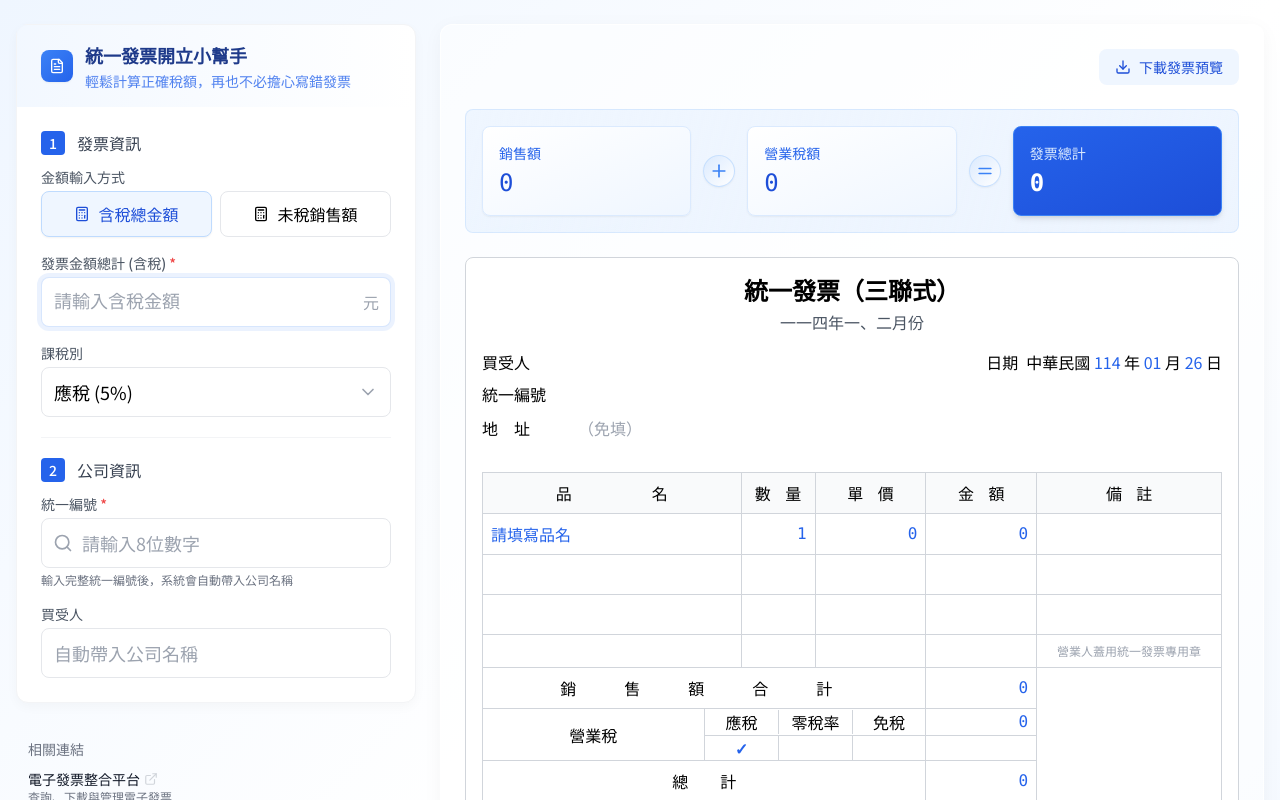
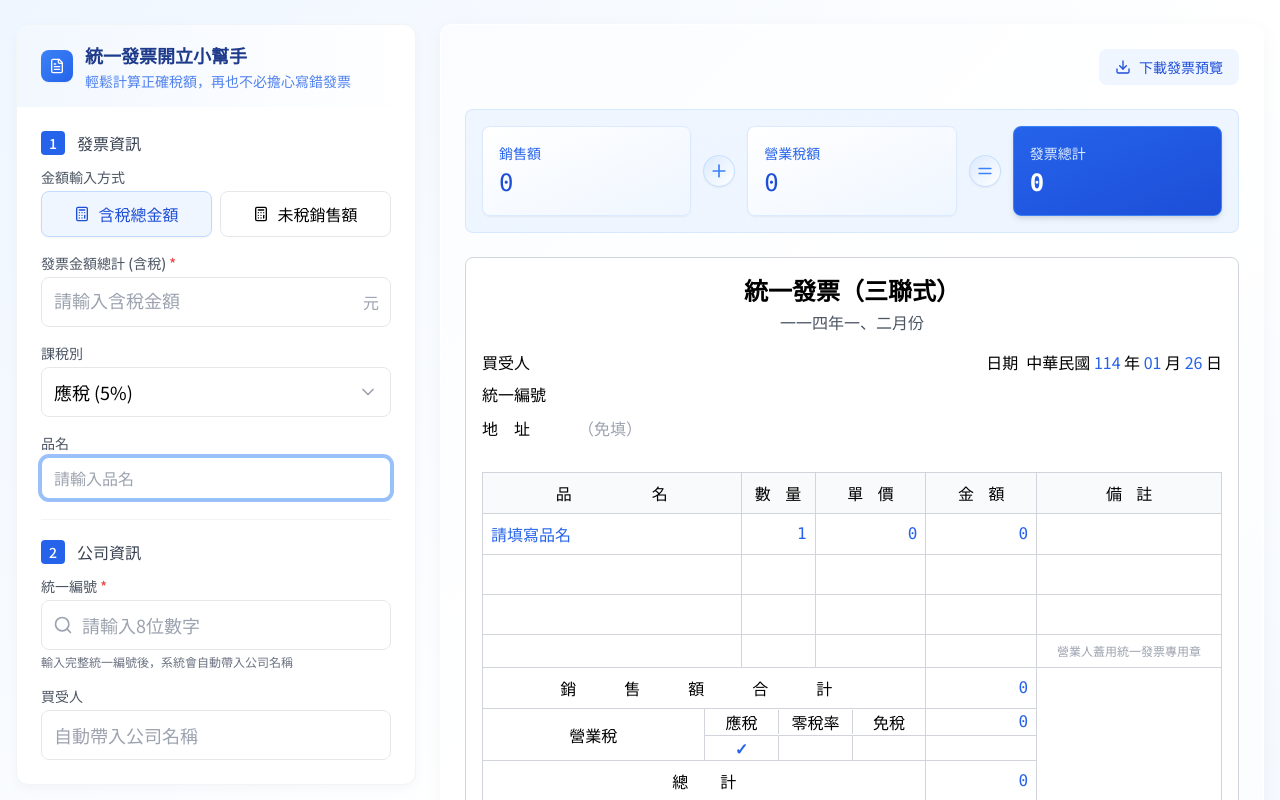
Before and after one commit to kaikhq/invoice-helper, a React (Vite) app: page / in a window 1280 px wide. Shown: the top 800 px of the page. Built offline with nearby package versions, Linux system fonts and the light colour scheme.

Commit message:
Feat：新增品名欄位
新增品名欄位可以自由更改品名。

```diff
--- a/src/App.tsx
+++ b/src/App.tsx
@@ -70,6 +70,8 @@ export default function App() {
                 taxType={taxType}
                 setTaxType={setTaxType}
                 calculation={calculation}
+                itemName={itemName}
+                setItemName={setItemName}
               />
             </FormCard>
 
--- a/src/components/InvoiceForm.tsx
+++ b/src/components/InvoiceForm.tsx
@@ -17,7 +17,9 @@ export function InvoiceForm({
   setAmountType,
   taxType,
   setTaxType,
-  calculation
+  calculation,
+  itemName,
+  setItemName
 }: InvoiceFormProps) {
   // 從 URL 參數中檢查是否有預填資料
   const searchParams = new URLSearchParams(window.location.search);
@@ -63,6 +65,8 @@ export function InvoiceForm({
         setTaxType={setTaxType}
         calculation={calculation}
         autoFocus={shouldFocusAmount}
+        itemName={itemName}
+        setItemName={setItemName}
       />
 
       <div className="h-px bg-gray-100" />
--- a/src/components/InvoiceInfoStep.tsx
+++ b/src/components/InvoiceInfoStep.tsx
@@ -16,6 +16,8 @@ interface InvoiceInfoStepProps {
   setTaxType: (value: 'regular' | 'zero-rate' | 'exempt') => void;
   calculation: any;
   autoFocus?: boolean;
+  itemName: string;
+  setItemName: (value: string) => void;
 }
 
 const taxTypeOptions = [
@@ -33,7 +35,9 @@ export const InvoiceInfoStep = React.memo(function InvoiceInfoStep({
   setAmountType,
   taxType,
   setTaxType,
-  autoFocus
+  autoFocus,
+  itemName,
+  setItemName
 }: InvoiceInfoStepProps) {
   return (
     <FormStep number={1} title="發票資訊">
@@ -98,6 +102,16 @@ export const InvoiceInfoStep = React.memo(function InvoiceInfoStep({
             options={taxTypeOptions}
           />
         </FormField>
+        <FormField label="品名">
+        <input
+          type="test"
+          className="w-full px-3 py-2 border rounded-lg shadow-sm focus:outline-none focus:ring focus:border-blue-300"
+          value={itemName}
+          onChange={(e)=>setItemName(e.target.value)}
+          placeholder="請輸入品名"
+          autoFocus={autoFocus}
+        />
+        </FormField>
       </div>
     </FormStep>
   );
--- a/src/types/invoice.ts
+++ b/src/types/invoice.ts
@@ -22,4 +22,6 @@ export interface InvoiceFormProps extends Omit<InvoiceData, 'date'> {
   setAmountType: (value: 'total' | 'subtotal') => void;
   setTaxType: (value: 'regular' | 'zero-rate' | 'exempt') => void;
   calculation: InvoiceCalculation;
+  itemName: string;
+  setItemName: (value: string) => void;
 }
```
